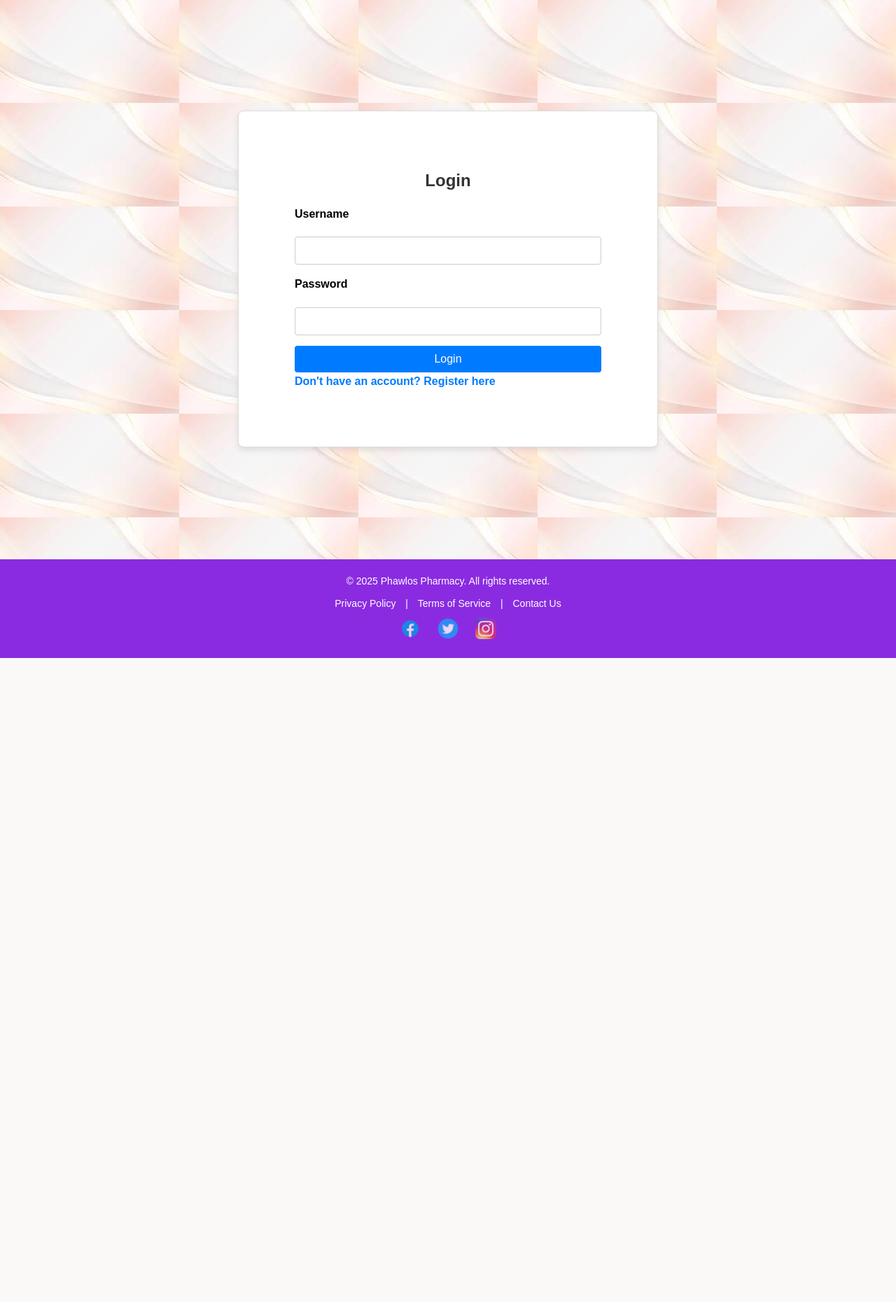
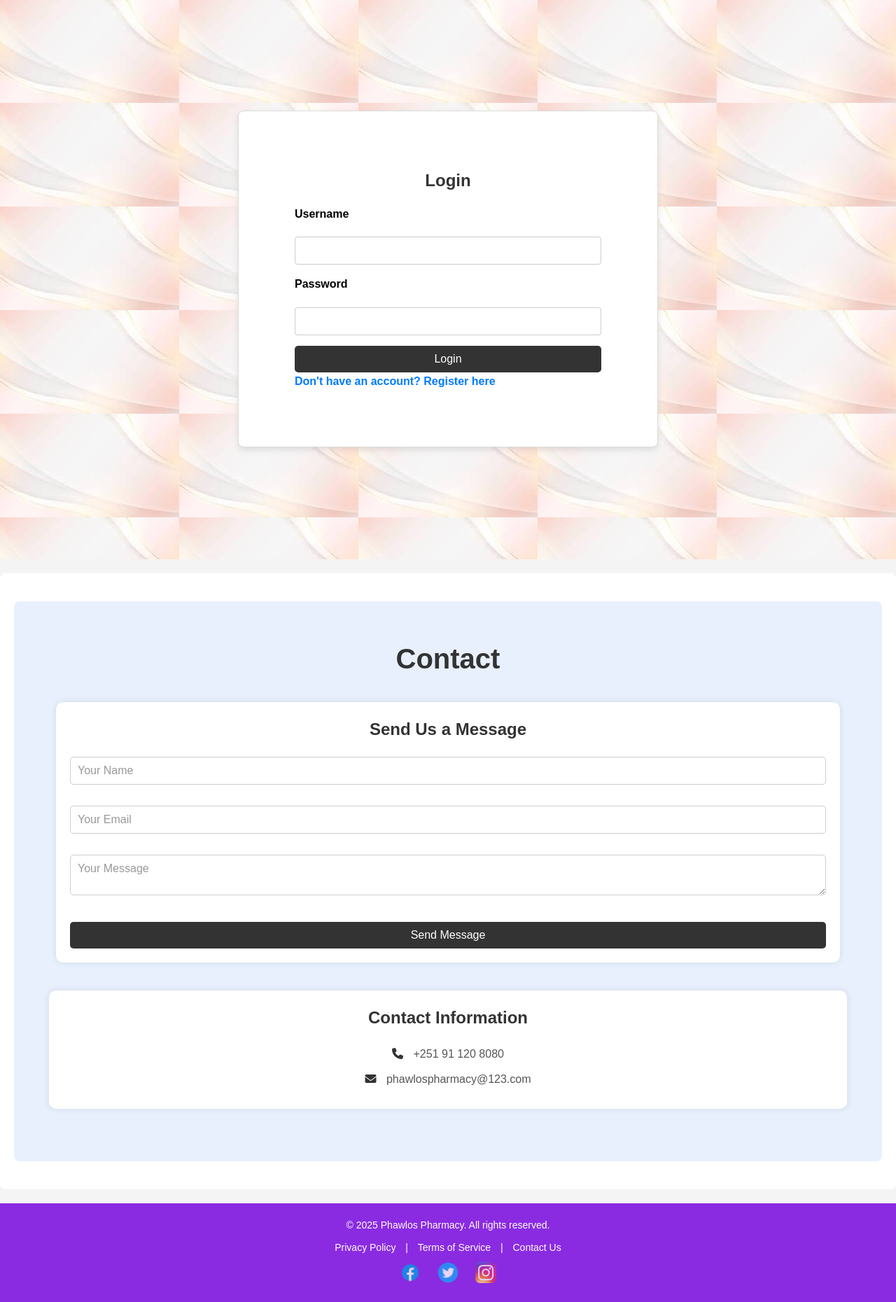
Before and after one commit to Aman3545/Our-project, a PHP site: page /HTML/index.html in a window 1280 px wide. Shown: the part 3078-4938 px from the top of the page at 70% size. Before the commit the page ends 4018 px from the top, so only its background shows below. Run offline with PHP 8.4, Linux system fonts and the light colour scheme.

Commit message:
contact
contact page

```diff
--- a/CSS/index.css
+++ b/CSS/index.css
@@ -426,6 +426,126 @@ button[type="submit"]:hover {
 }
 
 /*end login styling*/
+/* start contact Styling */
+body {
+  margin: 0;
+  padding: 0;
+  box-sizing: border-box;
+  font-family: 'Arial', sans-serif;
+  background-color: #f4f4f4;
+}
+
+.contact {
+  min-height: 100vh;
+  background-color: #e8f0fe;
+  padding: 50px;
+  text-align: center;
+}
+
+.contact h2 {
+  text-align: center;
+  margin-bottom: 20px;
+  color: #333;
+  font-size: 2.5em;
+}
+
+.contact-wrapper {
+  display: flex;
+  flex-wrap: wrap;
+  justify-content: space-between;
+  margin-bottom: 30px;
+}
+
+.contact-form {
+  flex: 1;
+  min-width: 300px;
+  margin: 10px;
+  padding: 20px;
+  background: #fff;
+  box-shadow: 0 0 10px rgba(0, 0, 0, 0.1);
+  border-radius: 10px;
+}
+
+.contact-form h3 {
+  margin-bottom: 20px;
+  color: #333;
+  font-size: 1.5em;
+  display: inline-block;
+}
+
+.form-group {
+  margin-bottom: 15px;
+}
+
+.form-group input,
+.form-group textarea {
+  width: 100%;
+  padding: 10px;
+  border: 1px solid #ccc;
+  border-radius: 5px;
+  font-size: 1em;
+}
+
+.form-group input::placeholder,
+.form-group textarea::placeholder {
+  color: #999;
+}
+
+button[type="submit"] {
+  display: inline-block;
+  padding: 10px 20px;
+  background: #333;
+  color: #fff;
+  border: none;
+  border-radius: 5px;
+  cursor: pointer;
+  transition: background 0.3s ease;
+  font-size: 1em;
+}
+
+button[type="submit"]:hover {
+  background: #555;
+}
+
+.contact-info {
+  margin-top: 30px;
+  padding: 20px;
+  background: #fff;
+  box-shadow: 0 0 10px rgba(0, 0, 0, 0.1);
+  border-radius: 10px;
+}
+
+.contact-info h3 {
+  margin-bottom: 20px;
+  color: #333;
+  font-size: 1.5em;
+}
+
+.contact-info p {
+  margin: 10px 0;
+  color: #555;
+  font-size: 1em;
+}
+
+.contact-info p i {
+  margin-right: 10px;
+  color: #333;
+}
+.social-links {
+  margin-top: 10px;
+}
+
+.social-links a {
+  color: black;
+  margin: 0 10px;
+  text-decoration: none;
+  font-size: 1.5em;
+}
+
+.social-links a:hover {
+  color: #c41919;
+}
+/*end contact styling*/
 /* start Footer Styling */
 footer {
   background-color: blueviolet;
--- a/HTML/index.html
+++ b/HTML/index.html
@@ -380,7 +380,48 @@
       </section>
     </div>
     <!--end login section-->
+    <!--start contact section-->
+    <section id="contact">
+      <!DOCTYPE html>
+<html>
+    <head>
+        <title>Responsive Contact Us Page</title>
+        <meta charset="utf-8">
+        <meta name="viewport" content="width=device-width,initial-scale=1.0">
+        <link rel="stylesheet" type="text/css" href="https://cdnjs.cloudflare.com/ajax/libs/font-awesome/6.7.2/css/all.min.css">
+        <link rel="stylesheet" type="text/css" href="contact-page.css">
+    </head>
 
+    <body>
+        <section class="contact">
+            <h2>Contact</h2>
+            <div class="contact-wrapper">
+                <div class="contact-form">
+                    <h3>Send Us a Message</h3>
+                    <form class="contact-cont">
+                        <div class="form-group">
+                            <input type="text" name="name" placeholder="Your Name">
+                        </div>
+                        <div class="form-group">
+                            <input type="email" name="email" placeholder="Your Email">
+                        </div>
+                        <div class="form-group">
+                            <textarea name="message" placeholder="Your Message"></textarea>
+                        </div>
+                        <button type="submit">Send Message</button>
+                    </form>
+                </div>
+            </div>
+            <div class="contact-info">
+                <h3>Contact Information</h3>
+                <p><i class="fas fa-phone"></i> +251 91 120 8080</p>
+                <p><i class="fas fa-envelope"></i> phawlospharmacy@123.com</p>
+            </div>
+        </section>
+    </body>
+</html>
+    </section>
+    <!--end contact section-->
     <!--start footer section-->
     <footer>
       <div class="footer-content">
```
